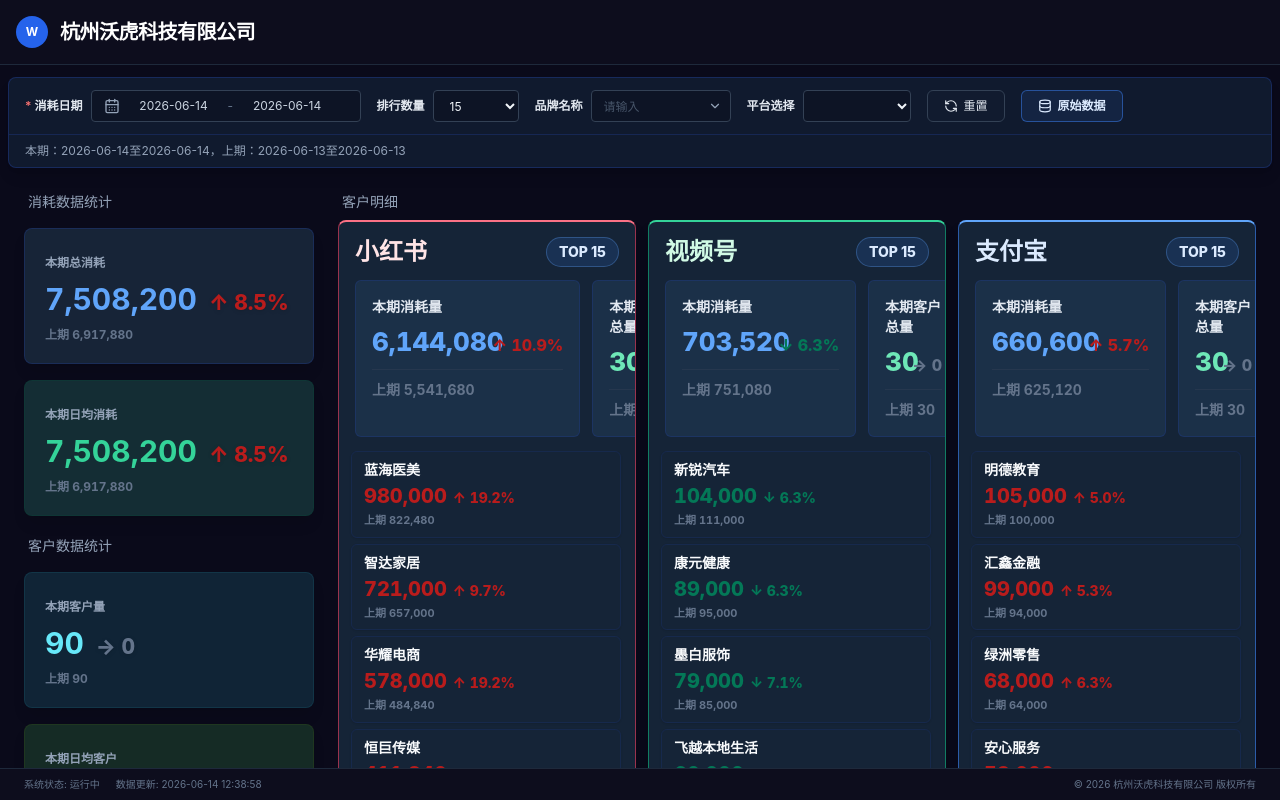
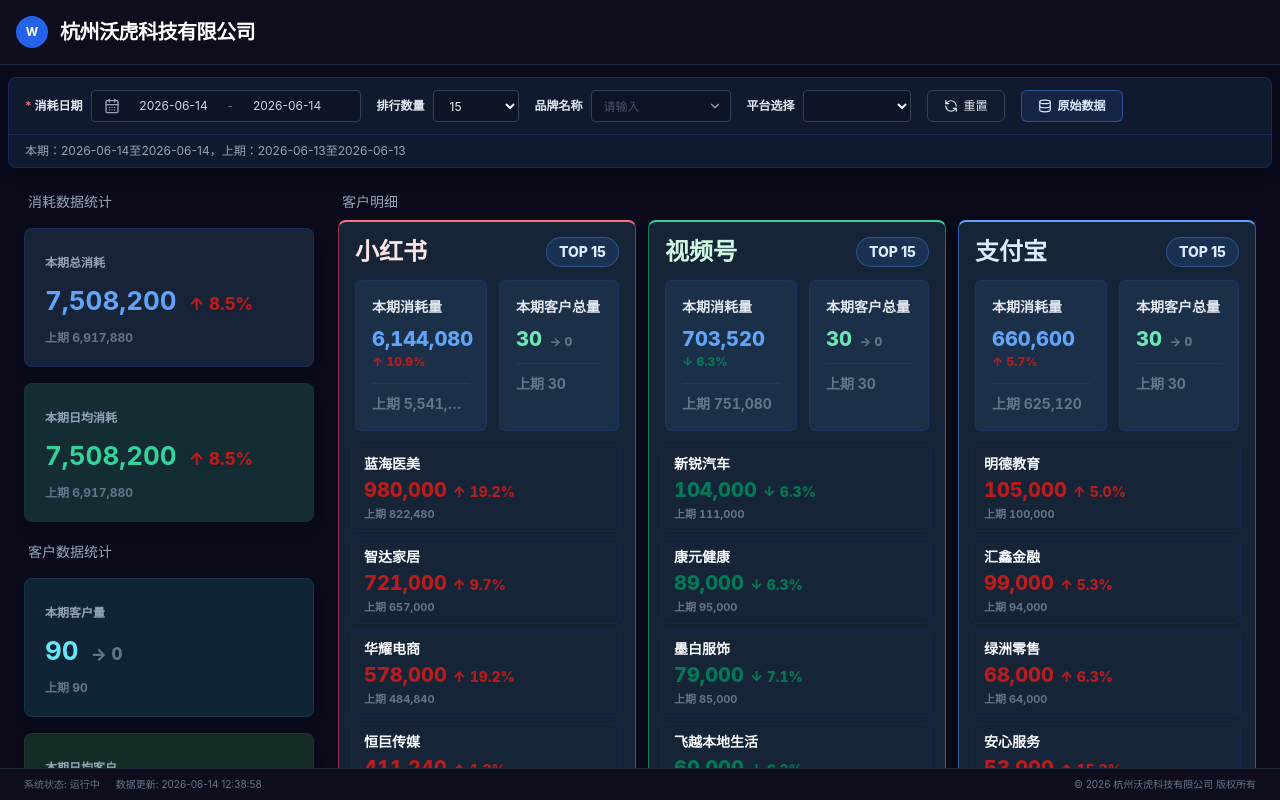
Before and after one commit to yuewithme/toufang-data-dashboard, a React (Vite) app: page /#/ in a window 1280 px wide. Built offline with nearby package versions, Linux system fonts and the light colour scheme.

Commit message:
Improve laptop dashboard responsiveness

```diff
--- a/src/components/CustomerDetailsPanel.tsx
+++ b/src/components/CustomerDetailsPanel.tsx
@@ -74,13 +74,13 @@
   const compareText = compareType === 'percent' ? formatPercent(percentChange) : formatCompareNumber(change);
 
   return (
-    <div className="rounded-md border border-blue-900/40 bg-[#1b3048] p-4">
-      <div className="text-sm font-extrabold text-slate-200">{label}</div>
-      <div className="mt-3 flex min-w-0 items-baseline gap-2">
-        <span className={`min-w-0 text-[26px] font-extrabold leading-none tabular-nums ${valueClassName}`}>{formatNumber(current)}</span>
-        <span className={`shrink-0 text-base font-extrabold tabular-nums ${compareTone}`}>{arrow} {compareText}</span>
+    <div className="min-w-0 rounded-md border border-blue-900/40 bg-[#1b3048] p-3 xl:p-4">
+      <div className="whitespace-nowrap text-xs font-extrabold text-slate-200 xl:text-sm">{label}</div>
+      <div className="mt-2.5 flex min-w-0 flex-wrap items-baseline gap-x-1.5 gap-y-1 xl:mt-3 xl:gap-x-2">
+        <span className={`min-w-0 whitespace-nowrap text-[clamp(20px,1.45vw,26px)] font-extrabold leading-none tabular-nums ${valueClassName}`}>{formatNumber(current)}</span>
+        <span className={`shrink-0 whitespace-nowrap text-[clamp(12px,0.85vw,16px)] font-extrabold tabular-nums ${compareTone}`}>{arrow} {compareText}</span>
       </div>
-      <div className="mt-3 border-t border-slate-700/45 pt-2.5 text-sm font-bold tabular-nums text-slate-500">
+      <div className="mt-2.5 truncate border-t border-slate-700/45 pt-2 text-xs font-bold tabular-nums text-slate-500 xl:mt-3 xl:pt-2.5 xl:text-sm">
         上期 {formatNumber(previous)}
       </div>
     </div>
@@ -104,15 +104,15 @@
       className={`flex min-h-0 flex-col overflow-hidden rounded-lg border ${styles.border} ${styles.top} border-t-2 bg-[#152437] shadow-lg shadow-black/20`}
       style={detailFontStyle}
     >
-      <div className="px-4 pb-3.5 pt-3.5">
+      <div className="px-3 pb-3 pt-3 xl:px-4 xl:pb-3.5 xl:pt-3.5">
         <div className="mb-3 flex items-center justify-between">
-          <h3 className={`text-2xl font-extrabold ${styles.title}`}>{platform.name}</h3>
-          <span className="rounded-full border border-blue-400/30 bg-blue-500/15 px-3 py-1 text-sm font-extrabold text-blue-100">
+          <h3 className={`text-xl font-extrabold xl:text-2xl ${styles.title}`}>{platform.name}</h3>
+          <span className="rounded-full border border-blue-400/30 bg-blue-500/15 px-2.5 py-1 text-xs font-extrabold text-blue-100 xl:px-3 xl:text-sm">
             TOP {rankedCustomers.length}
           </span>
         </div>
 
-        <div className="grid grid-cols-[1.65fr_0.9fr] gap-3">
+        <div className="grid min-w-0 grid-cols-[minmax(0,1.55fr)_minmax(104px,0.85fr)] gap-2 xl:grid-cols-[minmax(0,1.65fr)_minmax(120px,0.9fr)] xl:gap-3">
           <MetricBlock
             label="本期消耗量"
             current={platform.periodConsumption}
--- a/src/components/TaskCompletionPanel.tsx
+++ b/src/components/TaskCompletionPanel.tsx
@@ -95,10 +95,10 @@
           <CardContent className="flex h-full flex-col justify-center gap-2.5 p-5">
             <div>
               <span className="text-xs font-semibold text-slate-400">{stat.label}</span>
-              <div className="mt-2 flex items-baseline gap-3">
-                <span className={`text-3xl font-bold tabular-nums ${stat.tone}`}>{formatNumber(stat.value)}</span>
+              <div className="mt-2 flex min-w-0 flex-wrap items-baseline gap-x-2 gap-y-1 xl:gap-x-3">
+                <span className={`whitespace-nowrap text-[clamp(26px,2vw,36px)] font-bold tabular-nums ${stat.tone}`}>{formatNumber(stat.value)}</span>
                 {stat.compare && (
-                  <span className={`text-[21px] font-extrabold tabular-nums leading-none drop-shadow ${compareClassName}`}>
+                  <span className={`whitespace-nowrap text-[clamp(17px,1.15vw,21px)] font-extrabold tabular-nums leading-none drop-shadow ${compareClassName}`}>
                     {isUp ? '↑' : isDown ? '↓' : '→'} {stat.compare.text}
                   </span>
                 )}
--- a/src/pages/Dashboard.tsx
+++ b/src/pages/Dashboard.tsx
@@ -41,14 +41,14 @@
         <RawDataView filters={filters} onBack={() => setViewMode('dashboard')} />
       ) : (
         <main className="flex-1 overflow-y-auto p-4 md:p-6 no-scrollbar">
-          <div className="grid h-full w-full grid-cols-1 gap-6 lg:grid-cols-12">
+          <div className="grid h-full w-full grid-cols-1 gap-4 lg:grid-cols-12 xl:gap-6">
             {/* Left Column - Task Completion */}
-            <div className="lg:col-span-4 xl:col-span-3">
+            <div className="lg:col-span-3">
               <TaskCompletionPanel data={dashboardData} />
             </div>
 
             {/* Right Column - Customer Details */}
-            <div className="lg:col-span-8 xl:col-span-9 h-full min-h-[600px]">
+            <div className="h-full min-h-[600px] lg:col-span-9">
               <CustomerDetailsPanel
                 rankCount={filters.rankCount}
                 selectedPlatform={filters.selectedPlatform}
```
